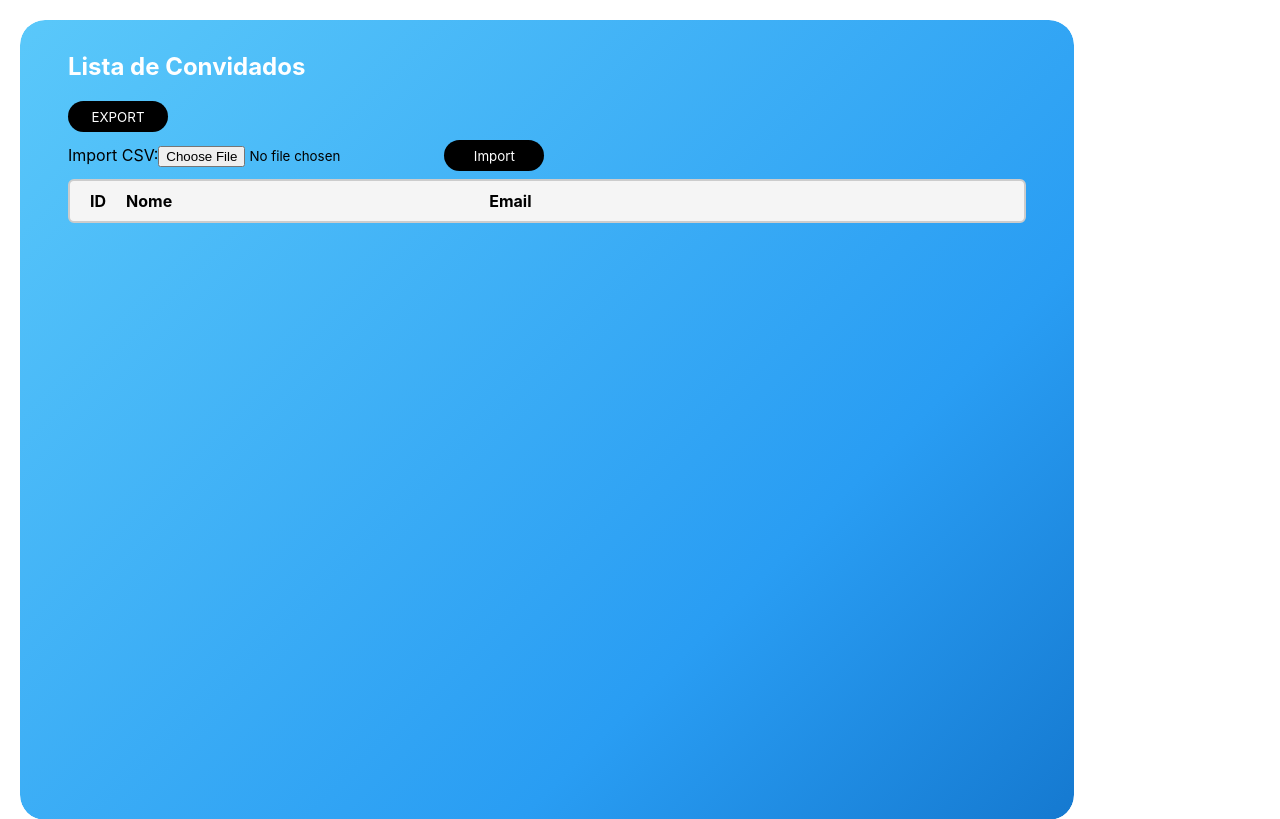
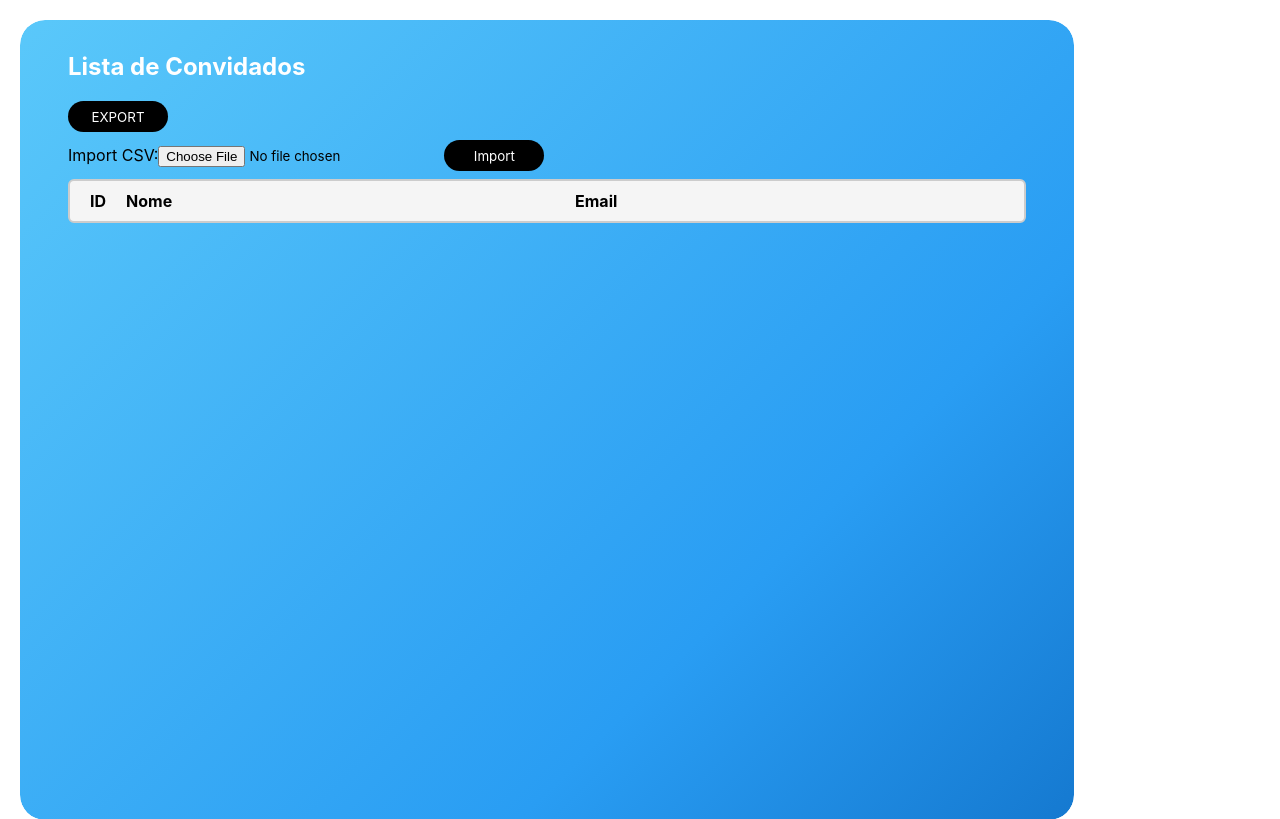
Before and after one commit to RacoonOverFlow/LSIS1_Grupo4, a PHP site: page /LSIS1_Grupo4/UI/visualizarConvidados.php in a window 1280 px wide. Shown: the top 819 px of the page. Run offline with PHP 8.4, Linux system fonts and the light colour scheme; the visitor is signed in with stand-in values (Sample User, id 1); data that the repository does not hold is empty.

Commit message:
mudança

```diff
--- a/CSS/styleVisualizarFuncionario.css
+++ b/CSS/styleVisualizarFuncionario.css
@@ -53,7 +53,7 @@ h2 {
 .selecao        { flex: 1; }
 .mecanografico  { flex: 2; }
 .cargo          { flex: 2; }
-.nome           { flex: 2; }
+.nome           { flex: 3; }
 .nif            { flex: 1; }
 .email          { flex: 3; }
 .aniversario    { flex: 1; }
```
